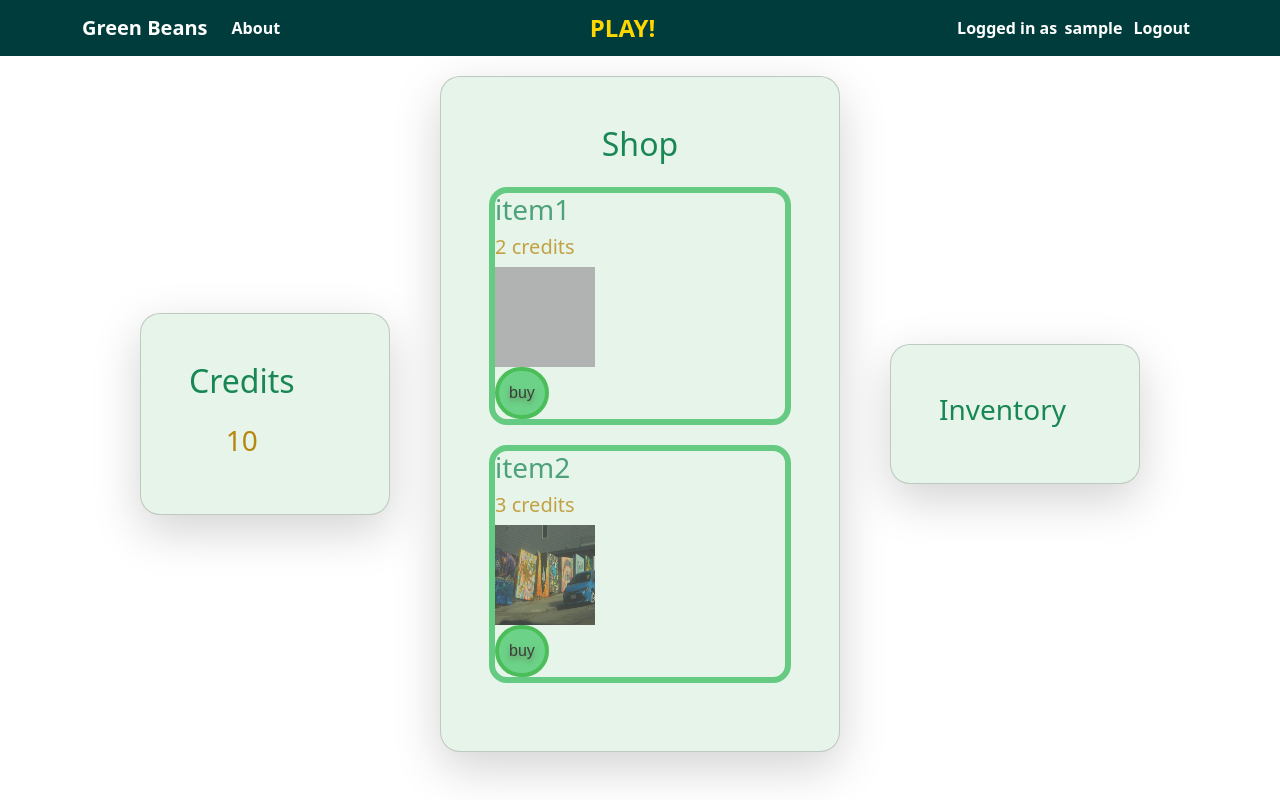
After one commit to hazribo/ECM2434-Coursework, a Django app: page /shop in a window 1280 px wide. The commit adds this page. Run offline with Django 5.2, Linux system fonts and the light colour scheme; the visitor is signed in with stand-in values (Sample User, id 1); data comes from the database, SQL or seed files in the repository; some libraries are stand-ins or nearby versions; grey boxes are pictures that could not be loaded.

Commit message:
added item shop

```diff
--- a/WebApp/friendsystem_src.py
+++ b/WebApp/friendsystem_src.py
@@ -1,4 +1,3 @@
-from codecs import getdecoder
 from .models import *
 
 class DistilledProfileData:
--- a/WebApp/models.py
+++ b/WebApp/models.py
@@ -55,6 +55,18 @@ class User(AbstractUser):
         #print(f"New score: {profile.score}, streak reset to {self.login_streak}")
         return
 
+
+
+# Shop item class
+class ShopItem(models.Model):
+    pass;
+
+    name = models.CharField(max_length = 100, unique = True)
+    cost = models.IntegerField(default=1)
+
+
+
+
 # Code for teams (user guilds/clans):
 class Team(models.Model):
     name = models.CharField(max_length=100, unique=True)
@@ -89,10 +101,15 @@ class Profile(models.Model):
     bio = models.TextField(max_length=500, blank=True)
     profile_picture = models.ImageField(upload_to='profile_pics/', blank=True, null=True)
 
+    inventory = models.ManyToManyField(ShopItem)
+    equipped = models.ManyToManyField(ShopItem)
+
     friend_requests = models.ManyToManyField(User, related_name = "friend_requests")
     friend_list = models.ManyToManyField(User, related_name = "friend_list")
 
     team = models.ForeignKey(Team, on_delete=models.SET_NULL, null=True, blank=True, related_name="profiles")
+
+    credits = models.IntegerField(default=10)
 
     def __str__(self):
         return f'{self.user.username} Profile'
--- /dev/null
+++ b/WebApp/shop_src.py
@@ -0,0 +1,87 @@
+from .models import ShopItem
+
+SHOP_ITEMS = [
+    {
+        "name" : "item1",
+        "cost" : 2,
+        "thPath" : "item1.png"
+    },
+    {
+        "name" : "item2",
+        "cost" : 3,
+        "thPath" : "item2.png"
+    }
+
+]
+
+
+
+class ShopItemData:
+    name = None
+    cost = None
+    thpath = None
+    buyurl = None
+
+
+def generate_bean_with_cosmetics(userid):
+    pass;
+
+
+
+def user_buy(profile, itemname):
+    pass;
+
+    item = ShopItem.objects.get(name=itemname)
+
+    cost = item.cost;
+    uCredits = profile.credits;
+
+    if cost > uCredits:
+        return False
+
+    profile.inventory.add(item)
+    profile.credits -= cost;
+    profile.save()
+
+    print(item.name)
+
+    return True
+
+
+def distillItemData(item):
+    data = ShopItemData()
+    data.name = item.name
+    data.cost = item.cost
+    data.thpath = item.name + ".png"
+    data.buyurl = f"shop/{item.name}/"
+    return data
+
+def get_inventory_items(profile):
+    items = [distillItemData(item) for item in profile.inventory.all()]
+    return items
+
+def get_shop_items():
+    items = [distillItemData(item) for item in ShopItem.objects.all()]
+    return items
+
+
+
+
+
+def shop_init():
+
+    if len(ShopItem.objects.all()) == len(SHOP_ITEMS):
+        print("added all")
+        return
+
+    ShopItem.objects.all().delete()
+
+    for index, item in enumerate(SHOP_ITEMS):
+        shItem = ShopItem.objects.create(
+            name=item["name"], cost=item["cost"],
+            # thpath = item["thPath"]
+        )
+        shItem.save()
+
+
+shop_init()
--- /dev/null
+++ b/WebApp/templates/WebApp/alert.html
@@ -0,0 +1,5 @@
+<!DOCTYPE html>
+<script>
+    alert('{{ message }}');
+    history.back();
+</script>
--- a/WebApp/templates/WebApp/game.html
+++ b/WebApp/templates/WebApp/game.html
@@ -51,7 +51,11 @@
 
     <!-- Shop -->
     <div class="d-flex flex-row justify-content-center text-center mt-5">
-        <div class="shop rounded-box">Shop</div>
+        <div class="box rounded-box">
+            <a href="{% url 'shop' %}" class="link button-link clickable">
+                Shop
+            </a>
+        </div>
         <div class="credits rounded-box">Credits</div>
     </div>
 </div>
--- a/WebApp/templates/WebApp/game_base.html
+++ b/WebApp/templates/WebApp/game_base.html
@@ -98,6 +98,9 @@
                         <li class="nav-item mx-lg-5 my-2 my-lg-0">
                             <a class="nav-link menu-link" href="{% url 'profile' username=user.username %}">MY PROFILE</a>
                         </li>
+                        <li class="nav-item mx-lg-5 my-2 my-lg-0">
+                            <a class="nav-link menu-link" href="{% url 'shop' %}">SHOP</a>
+                        </li>
                     </div>
                     <li class="nav-item">
                         <a class="nav-link" href="{% url 'logout' %}">Logout</a>
--- /dev/null
+++ b/WebApp/templates/WebApp/shop.html
@@ -0,0 +1,125 @@
+{% extends 'WebApp/base.html' %}
+{% load static %}
+<!DOCTYPE html>
+<html lang="en">
+
+{% block content %}
+
+
+
+<div class="container d-flex justify-content-center align-items-center left-align" style="min-height: 80vh;">
+
+
+    <!-- credits -->
+    <div class="card shadow-lg p-5 sideways-inline section" style="width: 250px; margin-right: 50px;">
+        <div class="align-items-center sideways-inline">
+            <h2 class="text-center text-success mb-4">Credits</h2>
+            <h3 class="text-center" style="color:darkgoldenrod;">{{player_credits}}</h3>
+        </div>
+    </div>
+
+
+    <!-- list of items -->
+    <div class="card shadow-lg p-5 sideways-inline section">
+        <h2 class="text-center text-success mb-4">Shop</h2>
+
+        {% for item in shop_items %}
+
+        <div class="item-shop-element" background-color: #3bbd60;>
+
+            <h3 class="text-success">{{item.name}}</h3>
+            <h5 style="color:darkgoldenrod;">{{item.cost}} credits</h5>
+            <img src={% static item.thpath%}
+                 style="width:100px;height:100px;" />
+
+            <form action={{item.buyurl}}>
+                {% csrf_token %}
+                <button class="buybutton">buy</button>
+            </form>
+
+        </div>
+
+
+
+        {% endfor %}
+
+
+    </div>
+
+    <!-- items already purchased -->
+
+    <div class="card shadow-lg p-5 sideways-inline section" style="width: 250px; margin-left: 50px;">
+        <div class="align-items-center sideways-inline">
+            <h3 class="text-success">Inventory</h3>
+
+            {% for item in inventory %}
+
+            <div class="item-shop-element" background-color: #3bbd60;>
+
+                <h3 class="text-success">{{item.name}}</h3>
+                <img src={% static item.thpath%}
+                     style="width:100px;height:100px;" />
+
+            </div>
+
+            {% endfor %}
+
+        </div>
+    </div>
+
+
+</div>
+
+    <style>
+        .buybutton {
+            background-color: #44c767;
+            border-radius: 27px;
+            border: 4px solid #18ab29;
+            display: inline-block;
+            cursor: pointer;
+            color: #000000;
+            font-family: Arial;
+            font-size: 16px;
+            padding: 10px 10px;
+            text-decoration: none;
+            text-shadow: 0px 3px 5px #2f6627;
+        }
+
+            .buybutton:hover {
+                background-color: #329d51;
+            }
+
+            .buybutton:active {
+                background-color: #4cea7a;
+            }
+
+
+
+        .sideways-inline {
+            display: inline-block;
+        }
+
+        .item-shop-element {
+            border: 6px solid #3bbd60;
+            border-radius: 18px;
+            opacity: 0.75;
+            margin-bottom: 20px;
+        }
+
+            .item-shop-element:hover {
+                opacity: 1.0;
+            }
+
+        .section {
+            border-radius: 20px;
+            background-color: #e6f4ea;
+            max-width: 400px;
+            width: 100%;
+        }
+    </style>
+
+
+
+
+    {% endblock %}
+</html>
--- a/WebApp/urls.py
+++ b/WebApp/urls.py
@@ -24,6 +24,8 @@ urlpatterns = [
     path('manage_missions/', manage_missions, name='manage_missions'),
     path("teams/", manage_teams, name="teams"),
     path('save_photo', save_photo, name='save_photo'),
+    path("shop", shop, name="shop"),
+    path("shop/<str:itemname>/", buy_shop, name="buy")
 ]
 
 if settings.DEBUG:
--- a/WebApp/views.py
+++ b/WebApp/views.py
@@ -12,6 +12,7 @@ from .leaderboard_src import *
 from .search_src import search_for_username
 from .friendsystem_src import *
 from .missions_src import get_user_missions, tick_repeating_missions
+from .shop_src import get_shop_items, user_buy, get_inventory_items
 # geopy for location views:
 from geopy.distance import geodesic
 from geopy.geocoders import Nominatim
@@ -26,8 +27,14 @@ from django.core.files.base import ContentFile
 def getTimeNow(): return getNow()
 
 # Friend system code:
-_IGNORE_PASSWORD_REQS = True
+_IGNORE_PASSWORD_REQS = False
 _NoSearchString = "NONE"
+
+def _get_user_data(request):
+    user = request.user
+    user_profile = get_object_or_404(Profile, user=user)
+
+    return user, user_profile
 
 # returned by view function in order to not change the page
 # active at all
@@ -245,6 +252,36 @@ def home(request):
 def about(request):
     return render(request, 'WebApp/about.html')
 
+
+def alert(request, message):
+    return render(request, "WebApp/alert.html", {"message" : message})
+
+@login_required
+def buy_shop(request, itemname):
+
+    _, profile = _get_user_data(request)
+
+    if user_buy(profile, itemname):
+        # enough
+        return unchanged(request)
+    else:
+        # not enough credits
+        return alert(request, "not enough credits");
+
+
+@login_required
+def shop(request):
+
+    _, profile = _get_user_data(request)
+
+    context = {
+        "shop_items" : get_shop_items(),
+        "player_credits" :  profile.credits,
+        "inventory" : get_inventory_items(profile)
+    }
+    return render(request, "WebApp/shop.html", context)
+
+
 @login_required
 def game(request):
     username=request.user.username
@@ -282,10 +319,12 @@ def search(request):
 def register(request):
     if request.method == 'POST':
         form = UserRegistrationForm(request.POST)
+        print(form.error_messages)
         if form.is_valid() or _IGNORE_PASSWORD_REQS:
             user = form.save()
             login(request, user)
             return redirect('home')  # Redirect to home page
+
     else:
         form = UserRegistrationForm()
     return render(request, 'WebApp/register.html', {'form': form})
```
Also changed, not shown: WebApp/static/item2.png (added), 1 other file.
